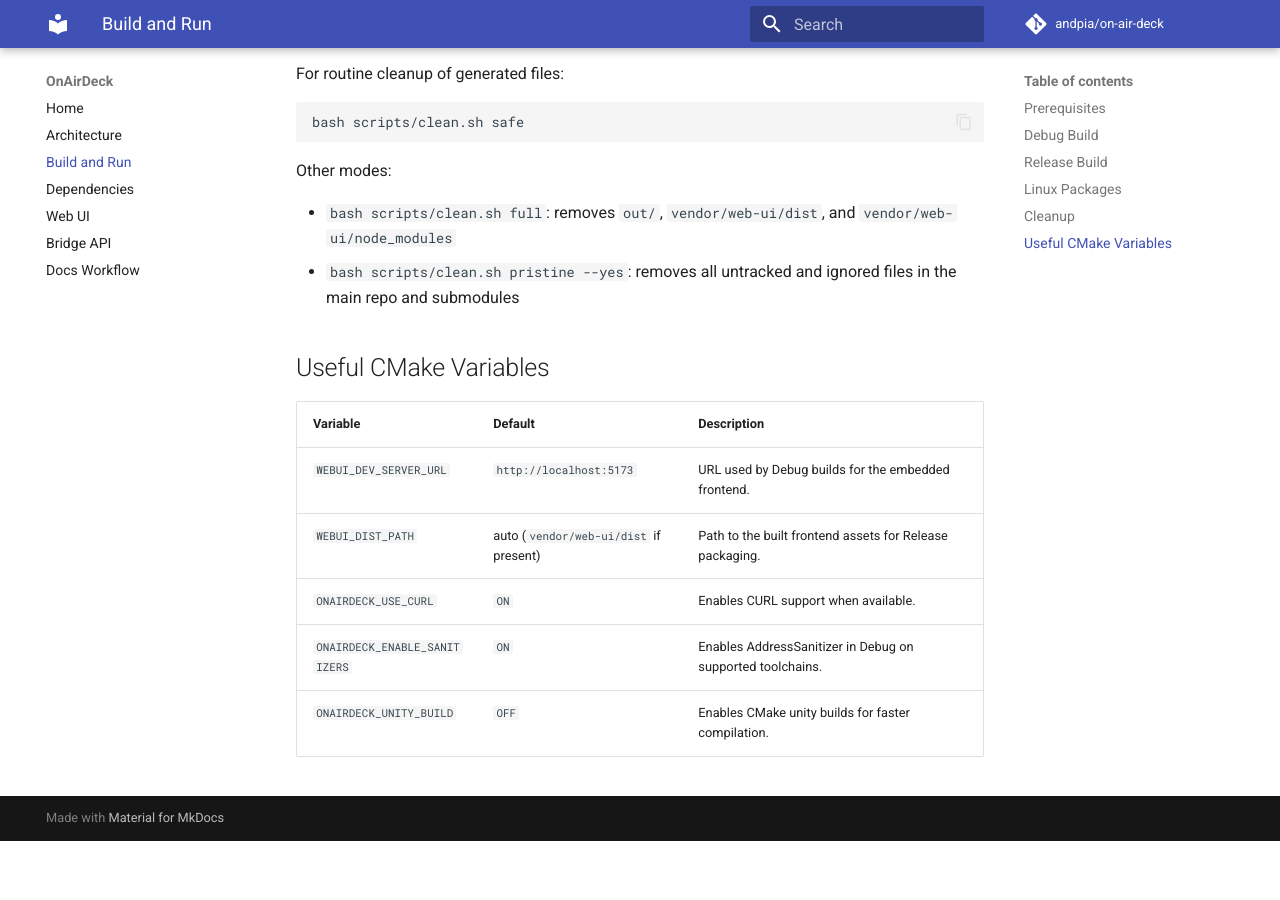
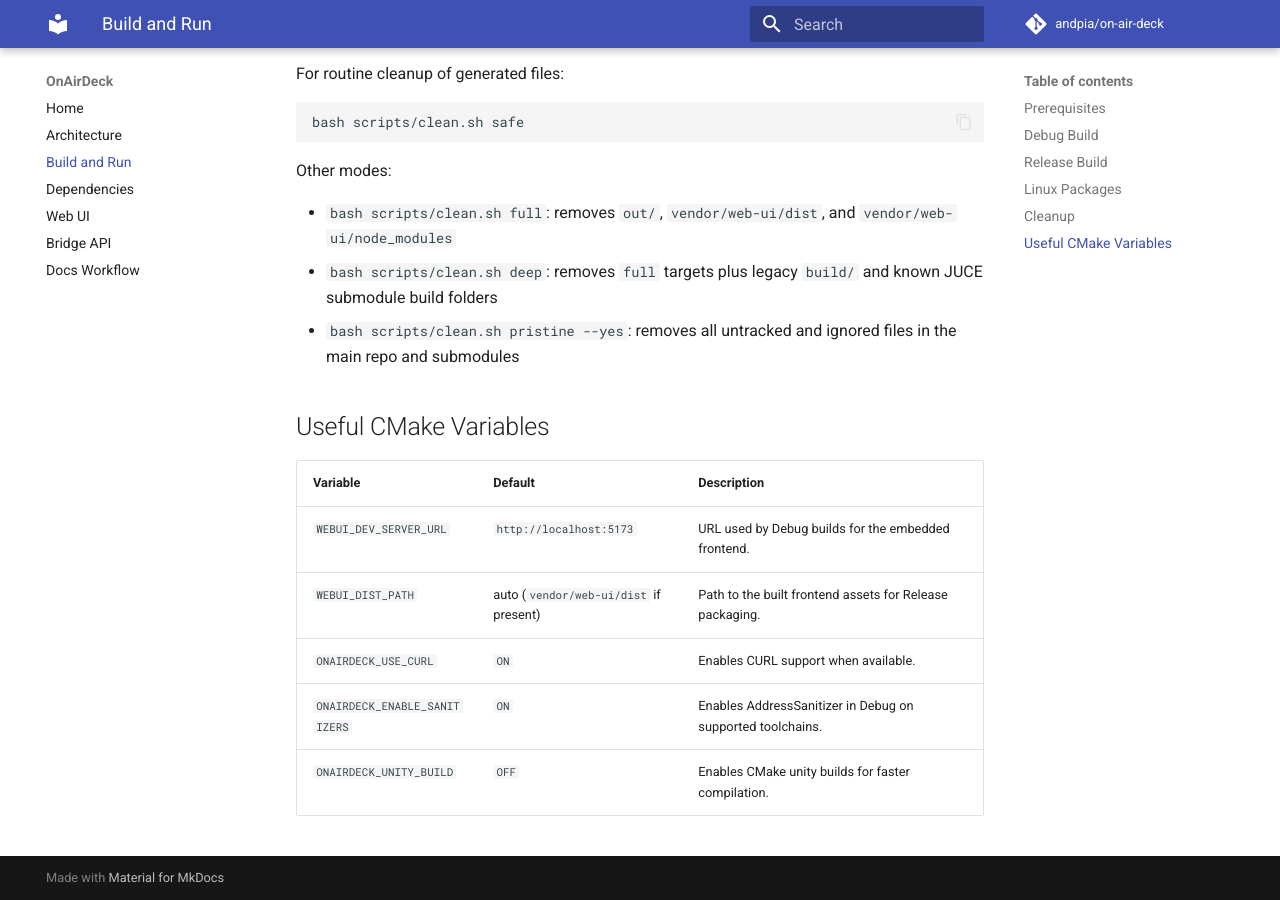
Before and after one commit to andpia/on-air-deck, an MkDocs documentation site: the page built from docs/build-and-run.md, in a window 1280 px wide and 900 px high, scrolled down 1699 px. Built offline with MkDocs 1.6.1 and Material for MkDocs 9.7.7, drawn with Linux system fonts in a browser that asks for light colours; comment, search, counter and statistics services are not loaded; before the commit the page ends 2540 px from its top, so only the background shows below that.

Commit message:
Add deep clean mode and document cleanup options

```diff
--- a/docs/build-and-run.md
+++ b/docs/build-and-run.md
@@ -75,6 +75,7 @@
 Other modes:
 
 - `bash scripts/clean.sh full`: removes `out/`, `vendor/web-ui/dist`, and `vendor/web-ui/node_modules`
+- `bash scripts/clean.sh deep`: removes `full` targets plus legacy `build/` and known JUCE submodule build folders
 - `bash scripts/clean.sh pristine --yes`: removes all untracked and ignored files in the main repo and submodules
 
 ## Useful CMake Variables
```
Also changed, not shown: README.md (+1 -0 lines), 1 other file.
